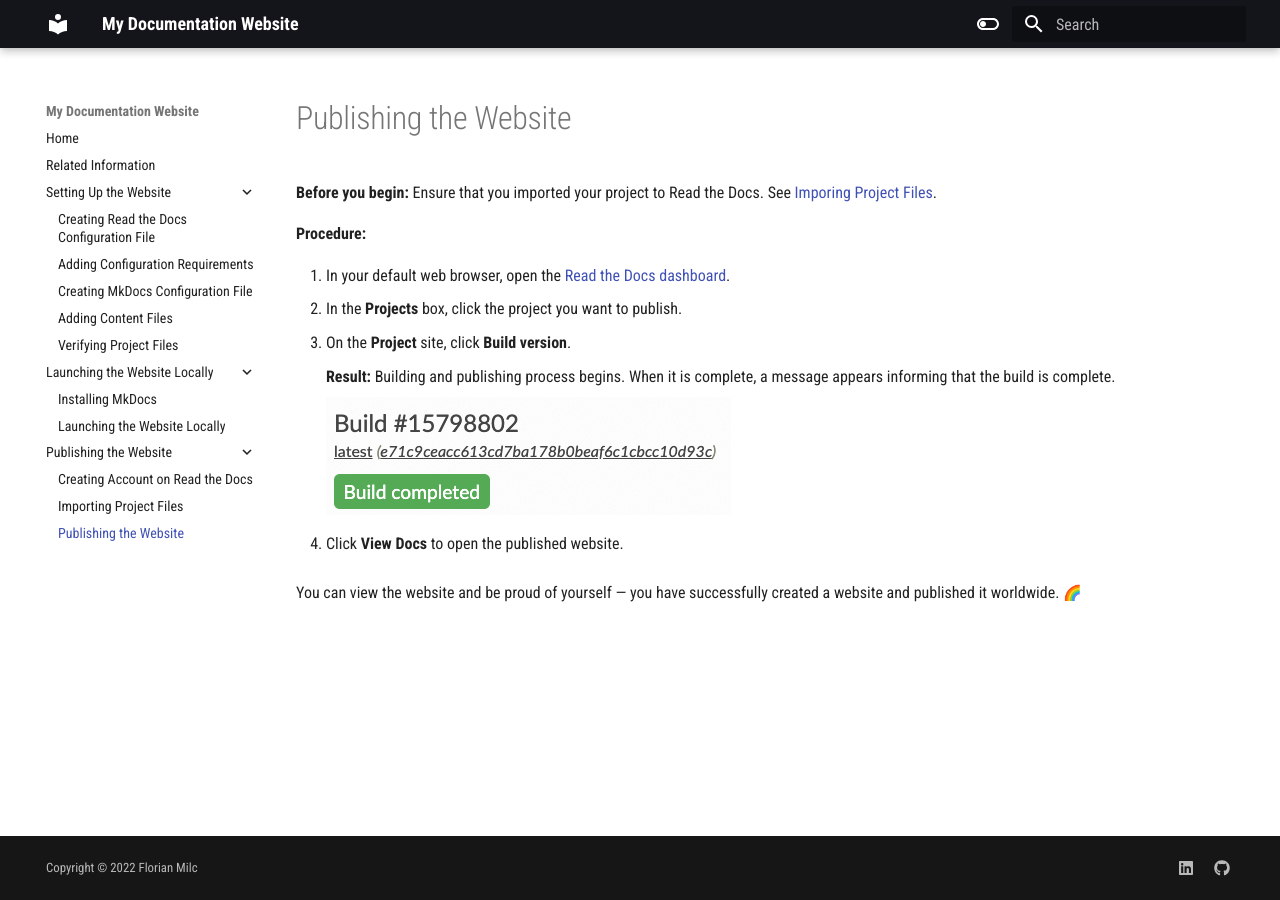
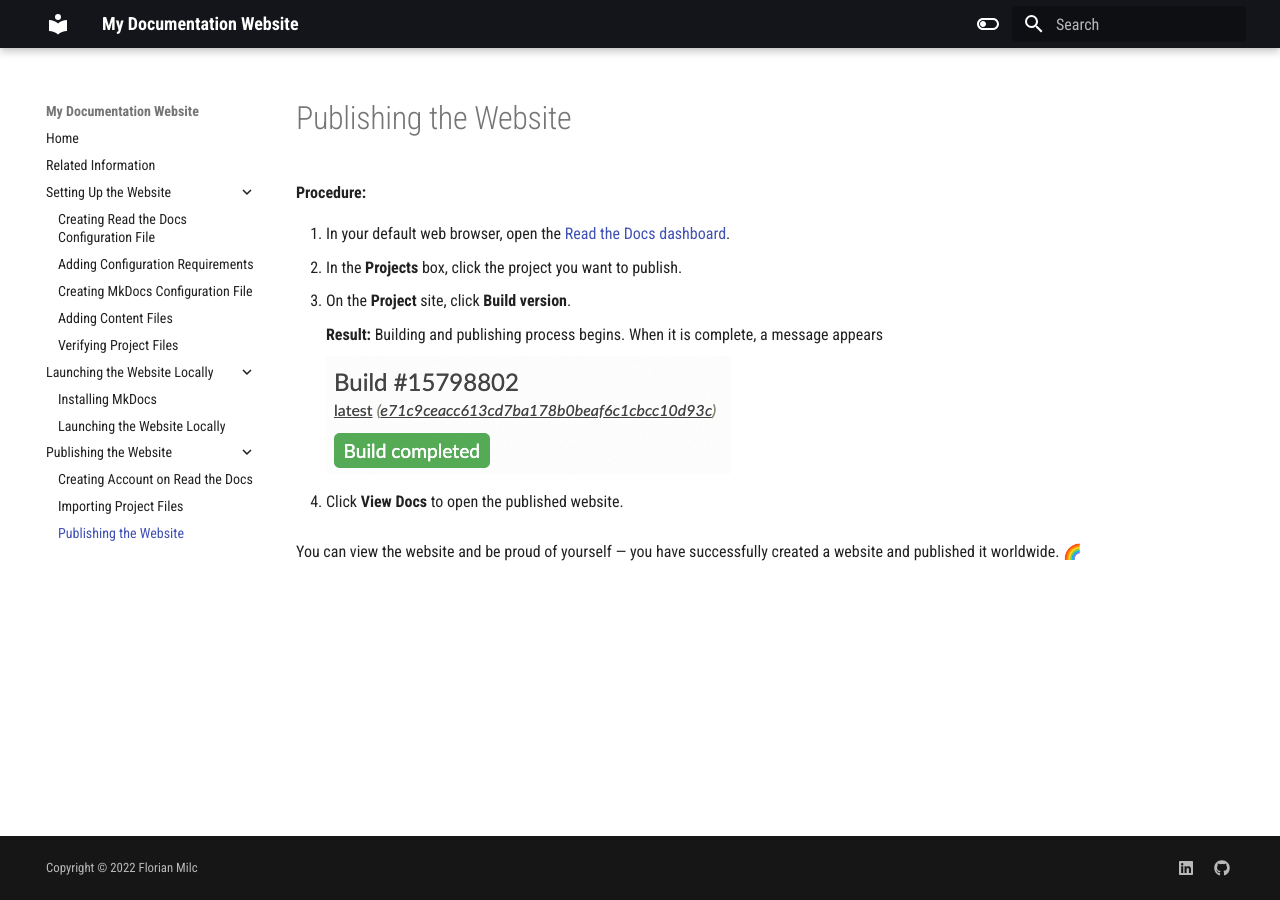
Before and after one commit to florianmilc/rtd-mkdocs, an MkDocs documentation site: the page built from docs/publishing/rtd_publish.md, in a window 1280 px wide. Built offline with MkDocs 1.6.1 and Material for MkDocs 9.7.7, drawn with Linux system fonts in a browser that asks for light colours; emoji names are drawn with the system emoji font.

Commit message:
Message Commit 1

```diff
--- a/docs/publishing/rtd_publish.md
+++ b/docs/publishing/rtd_publish.md
@@ -1,6 +1,4 @@
 # Publishing the Website
-
-**Before you begin:** Ensure that you imported your project to Read the Docs. See [Imporing Project Files](rtd_import_project.md).
 
 **Procedure:**
 
@@ -8,7 +6,7 @@
 2. In the **Projects** box, click the project you want to publish.
 3. On the **Project** site, click **Build version**.
 
-    **Result:** Building and publishing process begins. When it is complete, a message appears informing that the build is complete.
+    **Result:** Building and publishing process begins. When it is complete, a message appears
 
     ![Build Complete](../img/rtd-mk-6.png)
 
```
Also changed, not shown: docs/index.md (deleted, +0 -15 lines), 1 other file.
